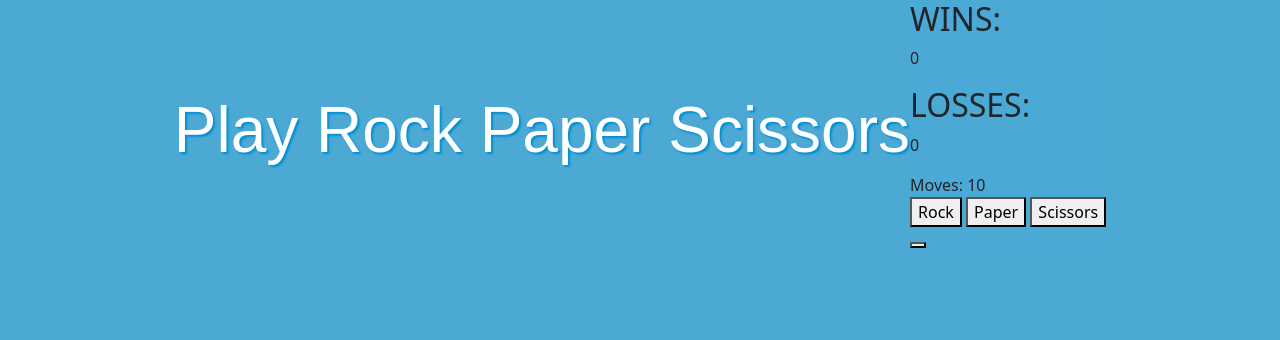
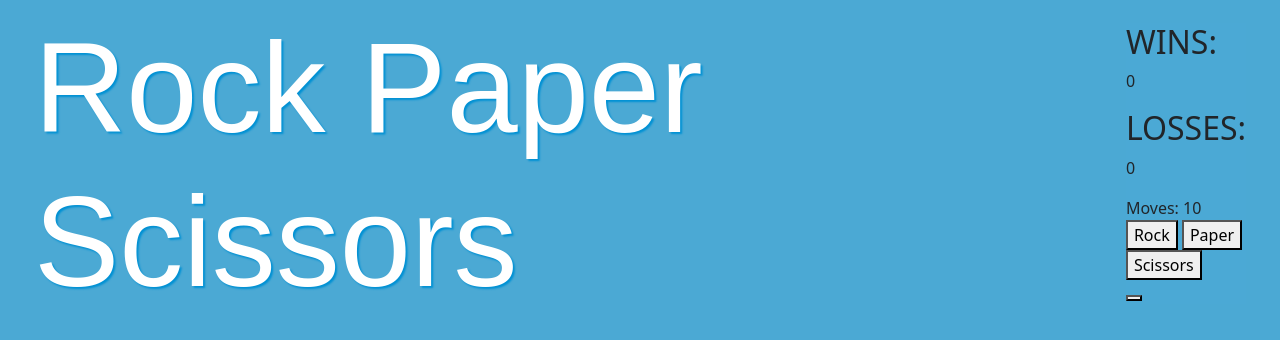
Before and after one commit to 525santushevich/rps, a plain HTML site: page index.html in a window 1280 px wide. Drawn offline with nearby package versions, Linux system fonts and the light colour scheme; a web font is replaced by a local one.

Commit message:
tdys work

```diff
--- a/index.html
+++ b/index.html
@@ -28,8 +28,8 @@
   <body>
     <div class="container">
 
-          <div class="title justfiy-content-center">
-            <div class="row col-12"></div><h1 class="title">Play Rock Paper Scissors</h1>
+            <div class="row col-12">
+              <h1 class="title">Rock Paper Scissors</h1>
           </div>
 
           <div class="game">
--- a/style.css
+++ b/style.css
@@ -1,17 +1,19 @@
 body {
     background-color: rgb(75, 169, 212);
+    height: 100%;
+    width: 100%;
 }
-
 .container {
   height: 100;
   display: flex;
   align-items: center;
   justify-content: center;
+  margin: 0 auto;
 }
 
 .title {
   font-family: "Protest Riot", sans-serif;
-  font-size: 2em;
+  font-size: 10vw;
   margin-top: 1%;
   text-shadow: 2px 2px 2px rgb(0, 145, 212);
   color: white;
```
